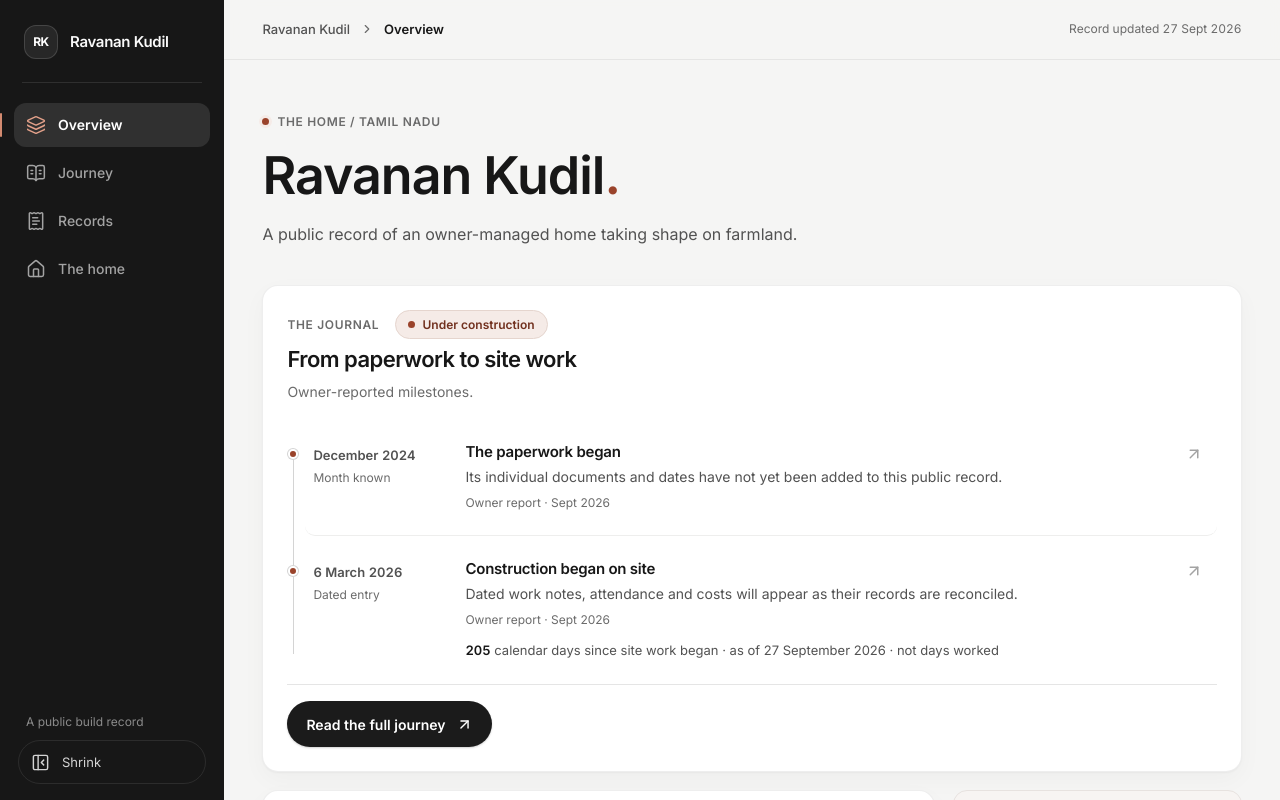
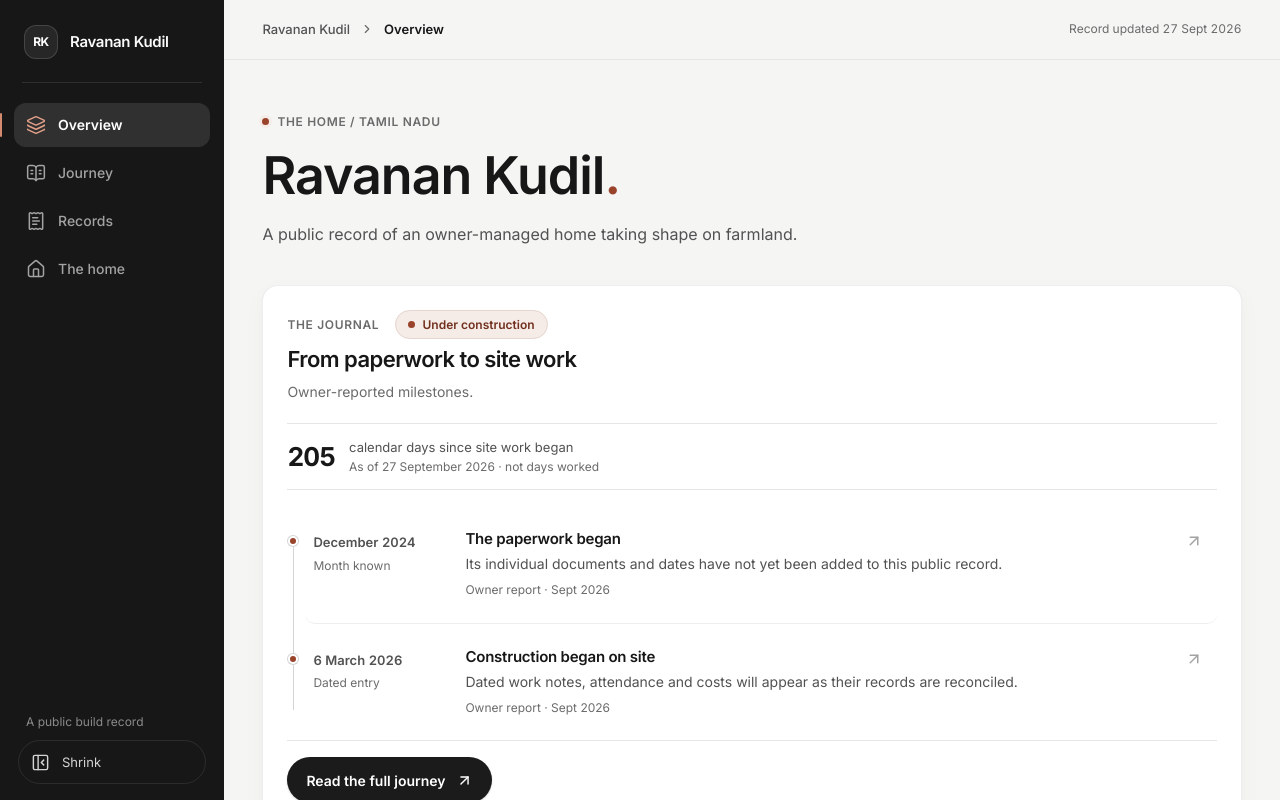
Before and after one commit to ashwingopalsamy/ravanan-kudil, a React (Vite) app: page / in a window 1280 px wide. Shown: the top 800 px of the page. Built offline with nearby package versions, Linux system fonts and the light colour scheme.

Commit message:
Surface elapsed days above overview timeline

```diff
--- a/src/components/Journal.tsx
+++ b/src/components/Journal.tsx
@@ -1,13 +1,13 @@
 import { ArrowUpRight, ChevronDown } from "lucide-react";
 import { formatDate, formatSource, sourceTypeLabel, type JournalEntry } from "../lib/records";
 
-export function JournalPreview({ entries, previewTextById, siteWorkElapsed }: { entries: JournalEntry[]; previewTextById?: Record<string, string>; siteWorkElapsed?: { days: number; asOf: string } }) {
+export function JournalPreview({ entries, previewTextById }: { entries: JournalEntry[]; previewTextById?: Record<string, string> }) {
   return (
     <div className="journal-preview-list">
       {entries.map((entry) => (
         <a className="journal-preview-row" href={`#journey/${entry.id}`} key={entry.id}>
           <div className="journal-date"><time dateTime={entry.date}>{formatDate(entry.date, "long")}</time><span>{entry.date.length === 7 ? "Month known" : "Dated entry"}</span></div>
-          <div className="journal-copy"><h3>{entry.title}</h3><p>{previewTextById?.[entry.id] ?? entry.body}</p><span className="source-line">{formatSource(entry.source)}{entry.corrections?.length ? ` · corrected ${formatDate(entry.corrections[entry.corrections.length - 1].date)}` : ""}</span>{siteWorkElapsed && entry.id === "construction-began" && <span className="journal-elapsed"><strong className="tabular-nums">{siteWorkElapsed.days}</strong> calendar days since site work began · as of {formatDate(siteWorkElapsed.asOf, "long")} · not days worked</span>}</div>
+          <div className="journal-copy"><h3>{entry.title}</h3><p>{previewTextById?.[entry.id] ?? entry.body}</p><span className="source-line">{formatSource(entry.source)}{entry.corrections?.length ? ` · corrected ${formatDate(entry.corrections[entry.corrections.length - 1].date)}` : ""}</span></div>
           <ArrowUpRight className="journal-arrow" size={18} aria-hidden="true" />
         </a>
       ))}
--- a/src/styles/app.css
+++ b/src/styles/app.css
@@ -194,6 +194,10 @@
 .chronology-card { grid-area: chronology; }
 .chronology-kicker { display: flex; align-items: center; flex-wrap: wrap; gap: 0.625rem 1rem; }
 .chronology-card .card-heading h2 { font-size: 1.375rem; }
+.chronology-elapsed { display: flex; align-items: center; gap: 0.875rem; margin-block-start: 1.25rem; padding: 0.875rem 0; border-block: 1px solid var(--color-line); }
+.chronology-elapsed strong { flex: none; color: var(--color-ink); font-size: 1.625rem; font-weight: 640; letter-spacing: -0.035em; line-height: 1; }
+.chronology-elapsed span { color: var(--color-ink-secondary); font-size: 0.8125rem; line-height: 1.45; }
+.chronology-elapsed small { display: block; margin-block-start: 0.125rem; color: var(--color-ink-muted); font-size: 0.75rem; line-height: 1.4; }
 .chronology-footer { display: flex; padding-block-start: 1rem; border-block-start: 1px solid var(--color-line); }
 .latest-entry-card { margin-block-start: 1.125rem; }
 .journal-preview-list { margin-block-start: 1rem; }
@@ -216,8 +220,6 @@
 .journal-copy h3 { font-size: 0.9375rem; font-weight: 580; letter-spacing: -0.015em; }
 .journal-copy p { max-width: 65ch; margin-block-start: 0.25rem; color: var(--color-ink-secondary); font-size: 0.875rem; line-height: 1.5; }
 .source-line { display: block; margin-block-start: 0.5rem; color: var(--color-ink-muted); font-size: 0.75rem; line-height: 1.4; }
-.journal-elapsed { display: block; margin-block-start: 0.75rem; color: var(--color-ink-secondary); font-size: 0.8125rem; line-height: 1.5; }
-.journal-elapsed strong { color: var(--color-ink); font-weight: 600; }
 .journal-arrow { margin-block-start: 0.125rem; color: #a3a3a3; }
 .overview-context { grid-area: context; display: grid; grid-template-columns: minmax(0, 1fr); align-items: start; gap: 1.125rem; }
 .context-card { padding: 1.375rem; }
--- a/src/views/OverviewView.tsx
+++ b/src/views/OverviewView.tsx
@@ -23,7 +23,8 @@ export function OverviewView({ records }: { records: PublicRecords }) {
         </section>
         <section className="surface-card chronology-card" aria-labelledby="chronology-title">
           <div className="card-heading"><div><div className="chronology-kicker"><span className="overline">The journal</span><span className="status-pill status-pill--active"><span className="status-pulse" /> Under construction</span></div><h2 id="chronology-title">From paperwork to site work</h2><p>Owner-reported milestones.</p></div></div>
-          <JournalPreview entries={milestoneEntries} previewTextById={{ "paperwork-began": "Its individual documents and dates have not yet been added to this public record.", "construction-began": "Dated work notes, attendance and costs will appear as their records are reconciled." }} siteWorkElapsed={{ days: daysElapsed, asOf: records.publishedAt }} />
+          <div className="chronology-elapsed"><strong className="tabular-nums">{daysElapsed}</strong><span>calendar days since site work began<small>As of {formatDate(records.publishedAt, "long")} · not days worked</small></span></div>
+          <JournalPreview entries={milestoneEntries} previewTextById={{ "paperwork-began": "Its individual documents and dates have not yet been added to this public record.", "construction-began": "Dated work notes, attendance and costs will appear as their records are reconciled." }} />
           <div className="chronology-footer"><a className="button button--primary" href="#journey">Read the full journey <ArrowUpRight size={17} aria-hidden="true" /></a></div>
         </section>
         <aside className="overview-context" aria-label="Home context">
```
